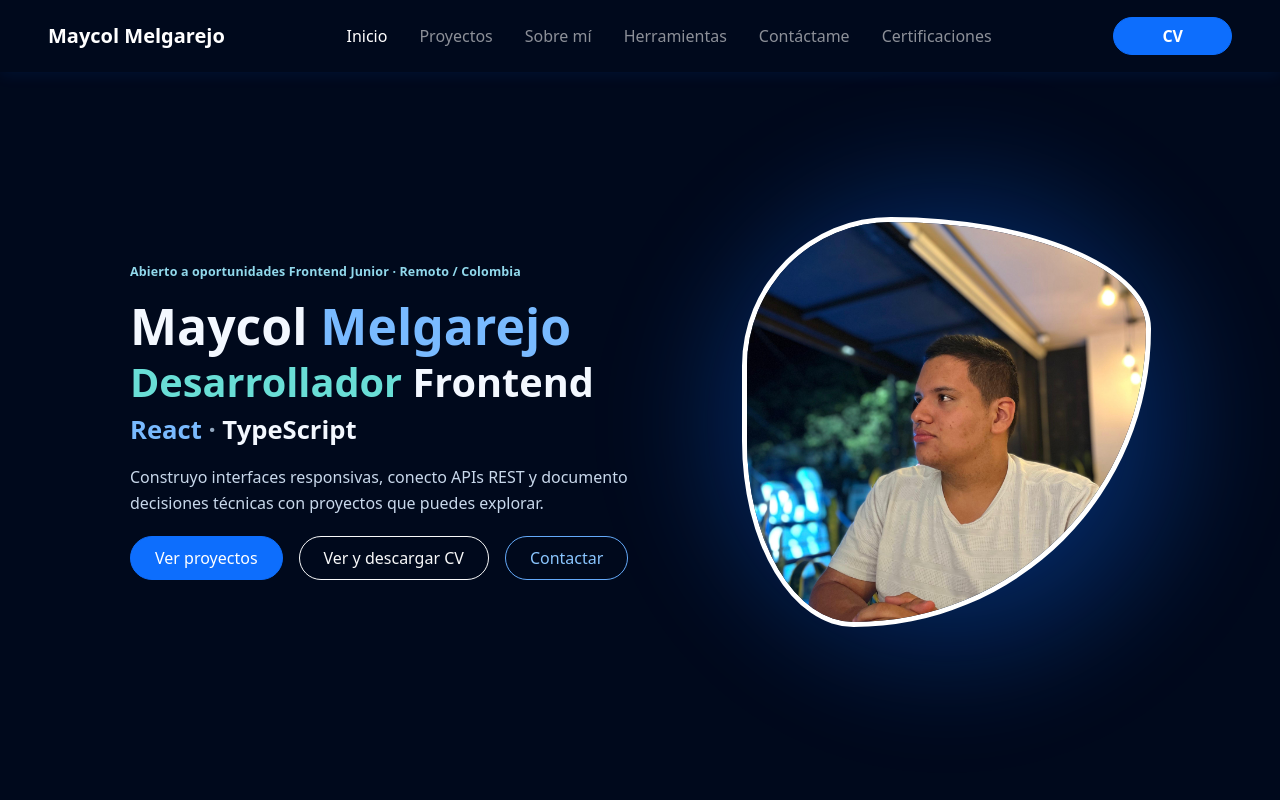
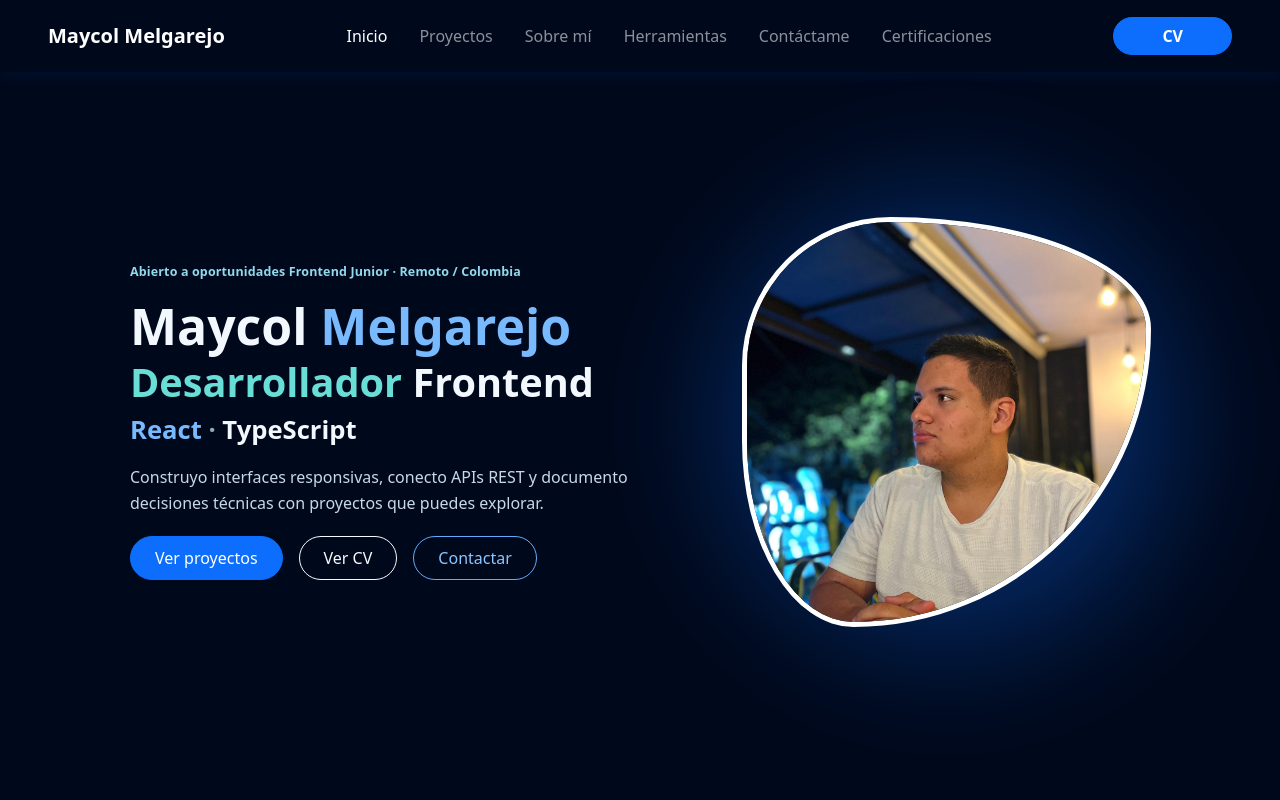
Before and after one commit to MelgarejoMaycol/Portafolio, a React (Vite) app: page / in a window 1280 px wide. Shown: the top 800 px of the page. Built offline with nearby package versions, Linux system fonts and the light colour scheme.

Commit message:
Keep existing portfolio UI and catalog tests compatible

```diff
--- a/src/components/Inicio.jsx
+++ b/src/components/Inicio.jsx
@@ -28,7 +28,7 @@ export default function Inicio({ onOpenCV }) {
             <div className="d-flex gap-2 gap-md-3 flex-wrap inicio-actions">
               <a href="#proyectos" className="btn btn-primary rounded-pill px-4">Ver proyectos</a>
               <button type="button" onClick={onOpenCV} className="btn btn-outline-light rounded-pill px-4">
-                Ver y descargar CV
+                Ver CV
               </button>
               <a href="#contacto" className="btn btn-outline-primary rounded-pill px-4">Contactar</a>
             </div>
```
